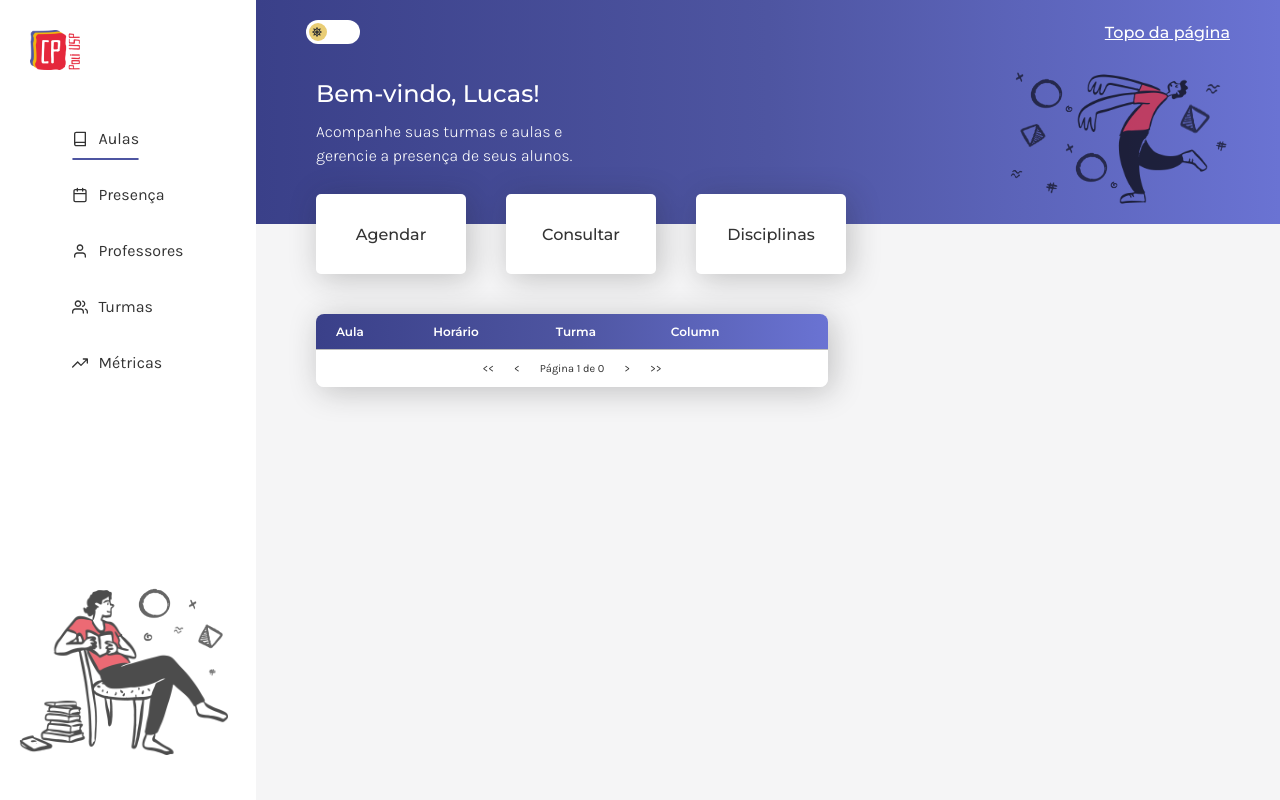
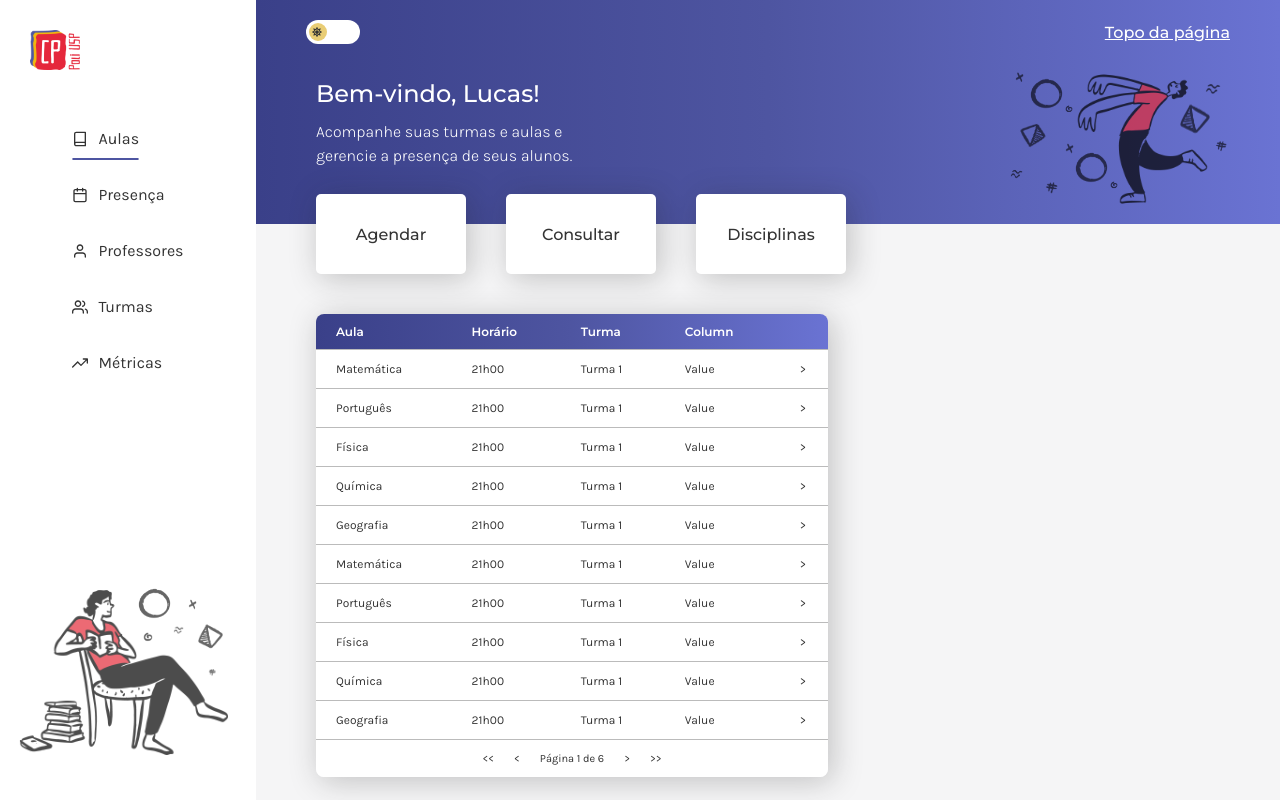
Before and after one commit to lucas-pvg/cp-presenca-cursinho-frontend, a React (Vite) app: page / in a window 1280 px wide. Built offline with nearby package versions, Linux system fonts and the light colour scheme.

Commit message:
🚀 Updated SubjectPage URL in the navigation

```diff
--- a/src/App.tsx
+++ b/src/App.tsx
@@ -9,7 +9,7 @@ import "./App.css";
 import { HomePage } from './pages/home-page/HomePage'
 import { LessonsPage } from './pages/lessons-page/lessons-page'
 import { LessonDetailPage } from './pages/lesson-detail-page/lesson-detail-page'
-  import { SubjectPage } from "./pages/subject-page/subject-page";
+import { SubjectPage } from "./pages/subject-page/subject-page";
 import { SubjectDetailPage } from "./pages/subject-detail-page/subject-detail-page";
 
 function App() {
@@ -28,7 +28,7 @@ function App() {
           <Route path="/lessons" element={<LessonsPage />} />
           <Route path="/lessons/:lessonID" element={<LessonDetailPage />} />
           <Route path="/subject" element={<SubjectPage />} />
-          <Route path="/subject/:subjectName" element={<SubjectDetailPage />} />
+          <Route path="/subject/:subjectCode" element={<SubjectDetailPage />} />
 
           <Route path="/attendence" element={<SubjectPage />} />
           <Route path="/teachers" element={<h1 className='center'>Professores</h1>} />
--- a/src/pages/home-page/HomePage.tsx
+++ b/src/pages/home-page/HomePage.tsx
@@ -3,7 +3,8 @@ import { Hero } from '../../components/hero/hero'
 import { CardMenu } from '../../components/card-menu/card-menu'
 import { Card } from '../../components/card-menu/card'
 import { Table } from '../../components/table/Table'
-import { Class, classes } from '../../data/mock/classes.mock'
+import { TableRow } from '../../components/table/TableRow'
+import { classes } from '../../data/mock/classes.mock'
 import './HomePage.css'
 
 const HomePageVariants = cva(
@@ -26,10 +27,6 @@ interface HomePageProps extends VariantProps<typeof HomePageVariants> {
 }
 
 export function HomePage({ mode, ...props }: HomePageProps) {
-  const classData = classes.map((obj) => {
-    return (Object.keys(obj).map((key) => obj[key as keyof Class]))
-  })
-
   return (
     <div className={HomePageVariants({ mode })} {...props}>
       <Hero
@@ -40,16 +37,22 @@ export function HomePage({ mode, ...props }: HomePageProps) {
       <CardMenu className='menu'>
         <Card to='' label='Agendar' mode='light' />
         <Card to='/lessons' label='Consultar' mode='light' />
-        <Card to='' label='Disciplinas' mode='light' />
+        <Card to='/subject' label='Disciplinas' mode='light' />
       </CardMenu>
 
       <div className='page-content'>
-        <Table
-          mode='light'
-          clickable={true}
-          header={['Aula', 'Horário', 'Turma', 'Column']}
-          data={classData}
-        />
+        <Table mode='light' clickable={true} header={['Aula', 'Horário', 'Turma', 'Column']}>
+          {
+            classes.map((lesson, i) => { return (
+              <TableRow key={i}>
+                <td>{lesson.aula}</td>
+                <td>{lesson.horario}</td>
+                <td>{lesson.turma}</td>
+                <td>{lesson.column}</td>
+              </TableRow>
+            )})
+          }
+        </Table>
       </div>
     </div>
   )
--- a/src/pages/lessons-page/lessons-page.tsx
+++ b/src/pages/lessons-page/lessons-page.tsx
@@ -67,7 +67,7 @@ export function LessonsPage({ mode, ...props }: LessonsPageProps) {
 
       <CardMenu className='menu'>
         <Card to='' label='Agendar' mode='light' />
-        <Card to='' label='Disciplinas' mode='light' />
+        <Card to='/subject' label='Disciplinas' mode='light' />
       </CardMenu>
 
       <div className='page-content'>
```
